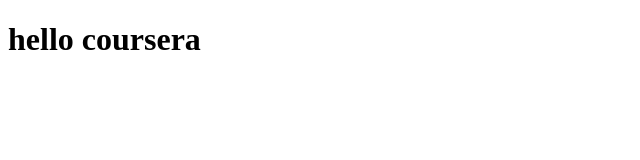
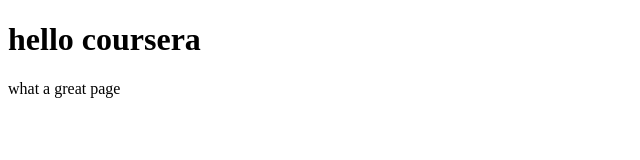
Before and after one commit to SanMalalai/coursera-test, a plain HTML site: page site/index.html in a window 1280 px wide. Shown: the whole page, without its empty margins (0-640 px from the left). Drawn offline with Linux system fonts and the light colour scheme.

Commit message:
Small addition to our page content

```diff
--- a/site/index.html
+++ b/site/index.html
@@ -5,6 +5,7 @@
 </head>
 <body>
 <h1>hello coursera</h1>
+<p>what a great page</p>
 
 </body>
 </html>
```
